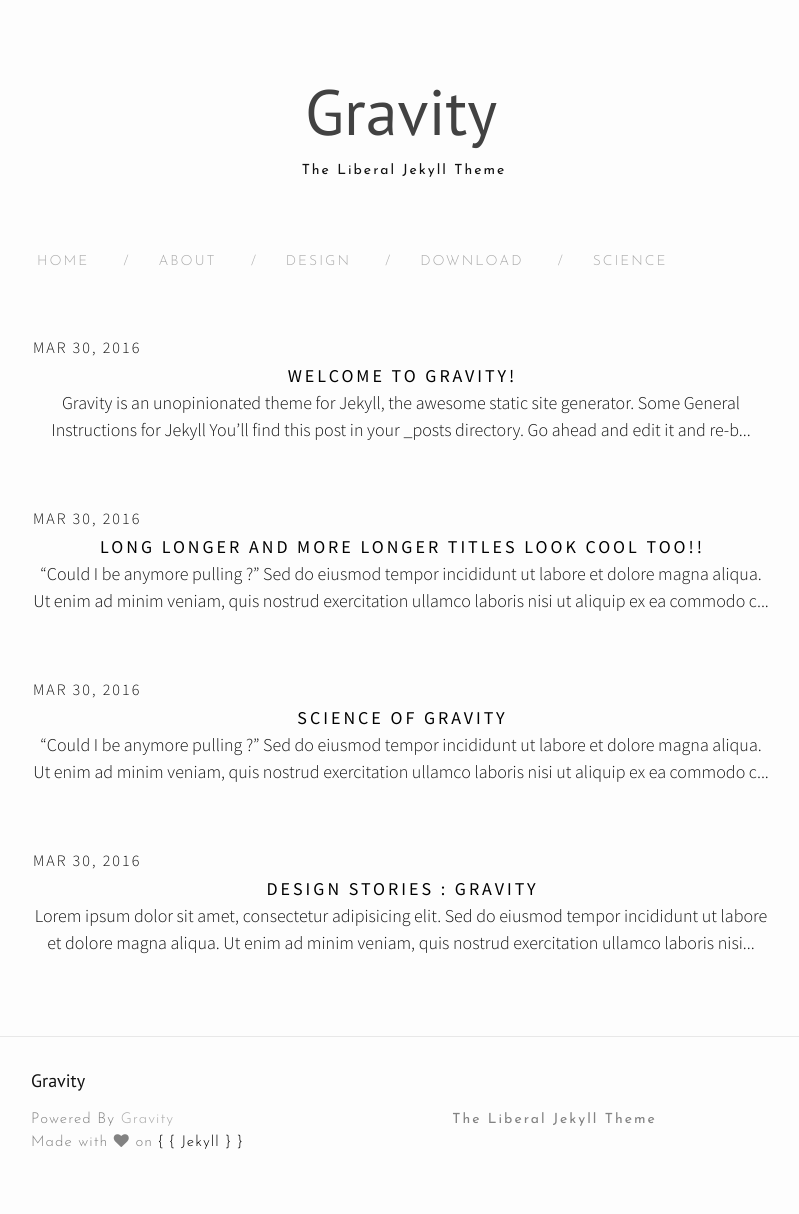
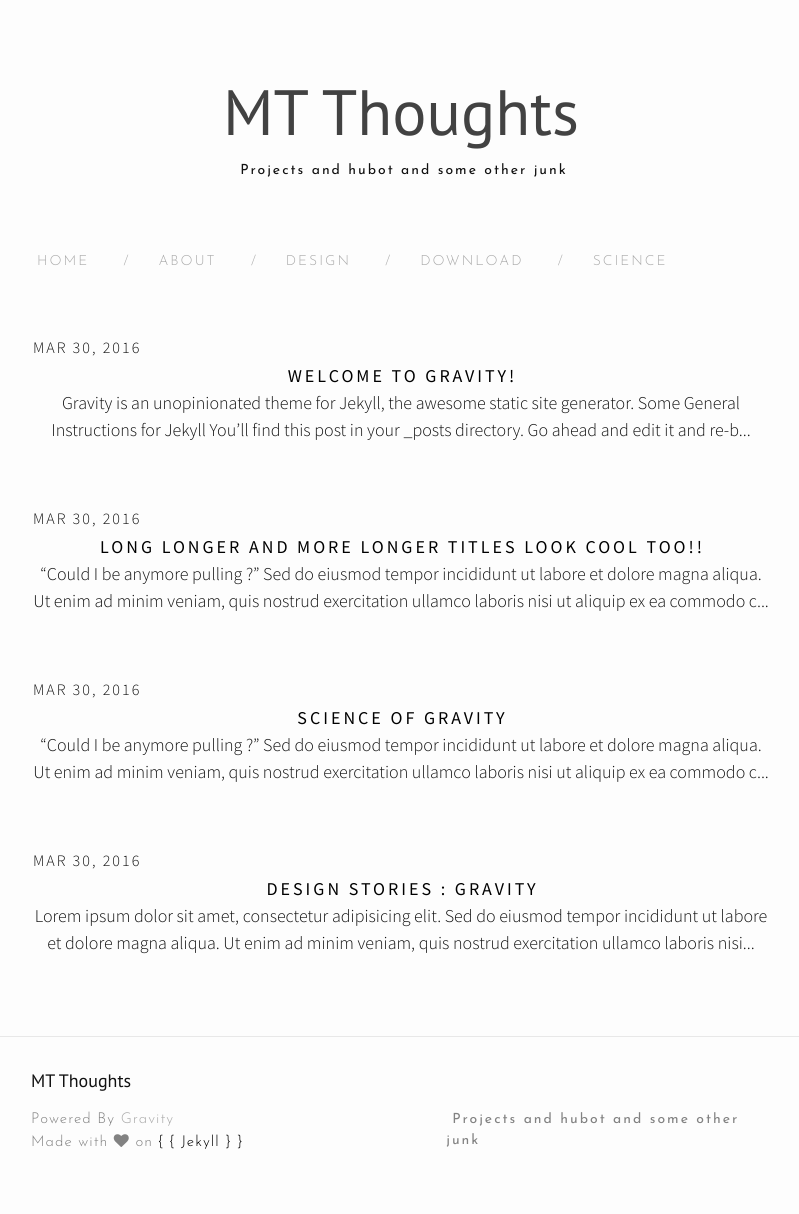
Before and after one commit to mtintes/mtintes.github.io, a Jekyll site: the page built from index.html, in a window 1280 px wide. Shown: the whole page, without its empty margins (239-1038 px from the left). Built offline with Jekyll 4.4.1, drawn with Linux system fonts in a browser that asks for light colours; nearby versions of some CDN libraries; the list of posts is cut into pages by our own code.

Commit message:
Update _config.yml

```diff
--- a/_config.yml
+++ b/_config.yml
@@ -6,9 +6,9 @@
 # 'jekyll serve'. If you change this file, please restart the server process.
 
 # Site settings
-title: Gravity
+title: MT Thoughts
 email:
-description: The Liberal Jekyll Theme
+description: Projects and hubot and some other junk
 baseurl: "/mt-thoughts"# the subpath of your site, e.g. /blog
 url: "https://mtintes.github.io" # the base hostname & protocol for your site
 twitter_username:
```
